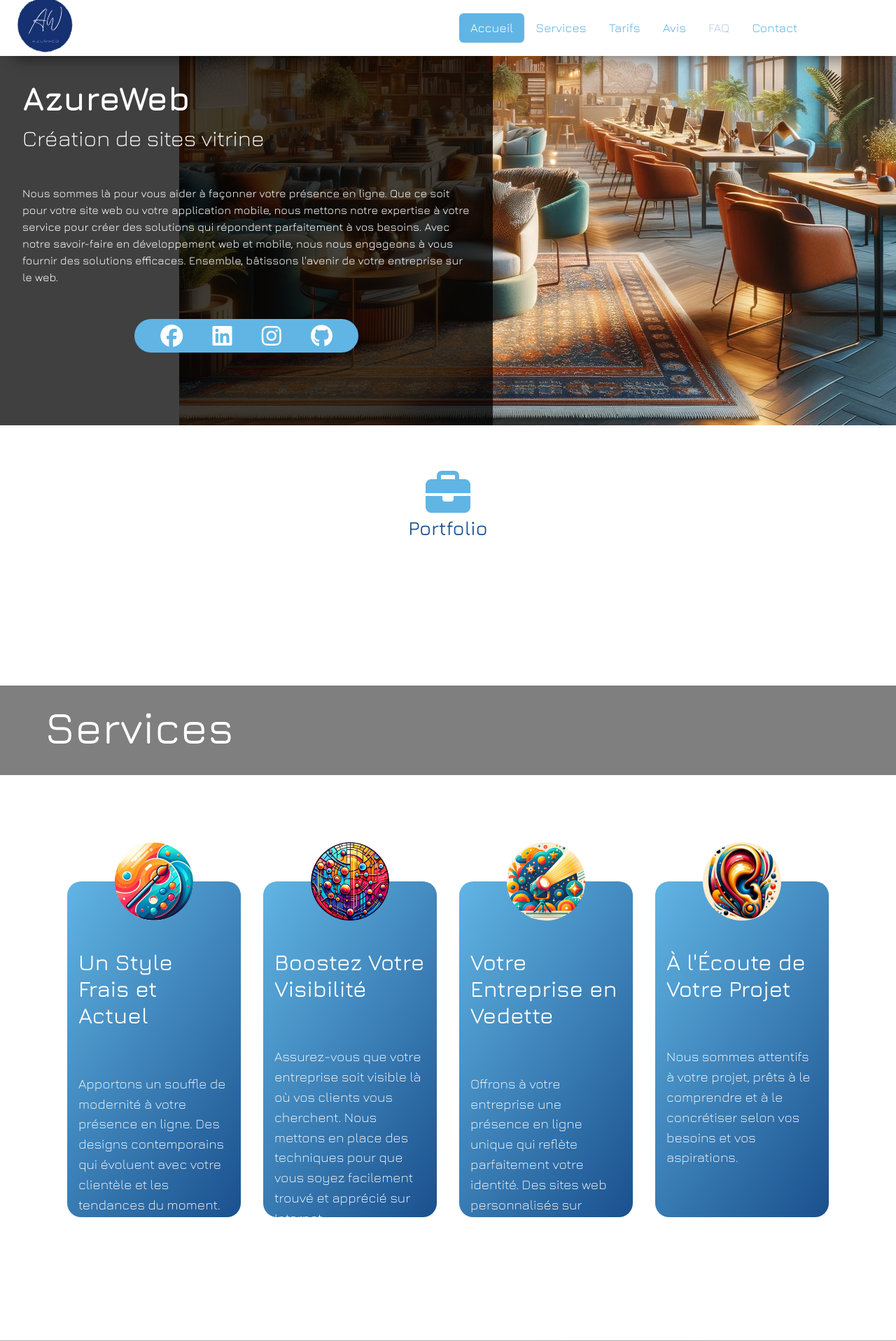
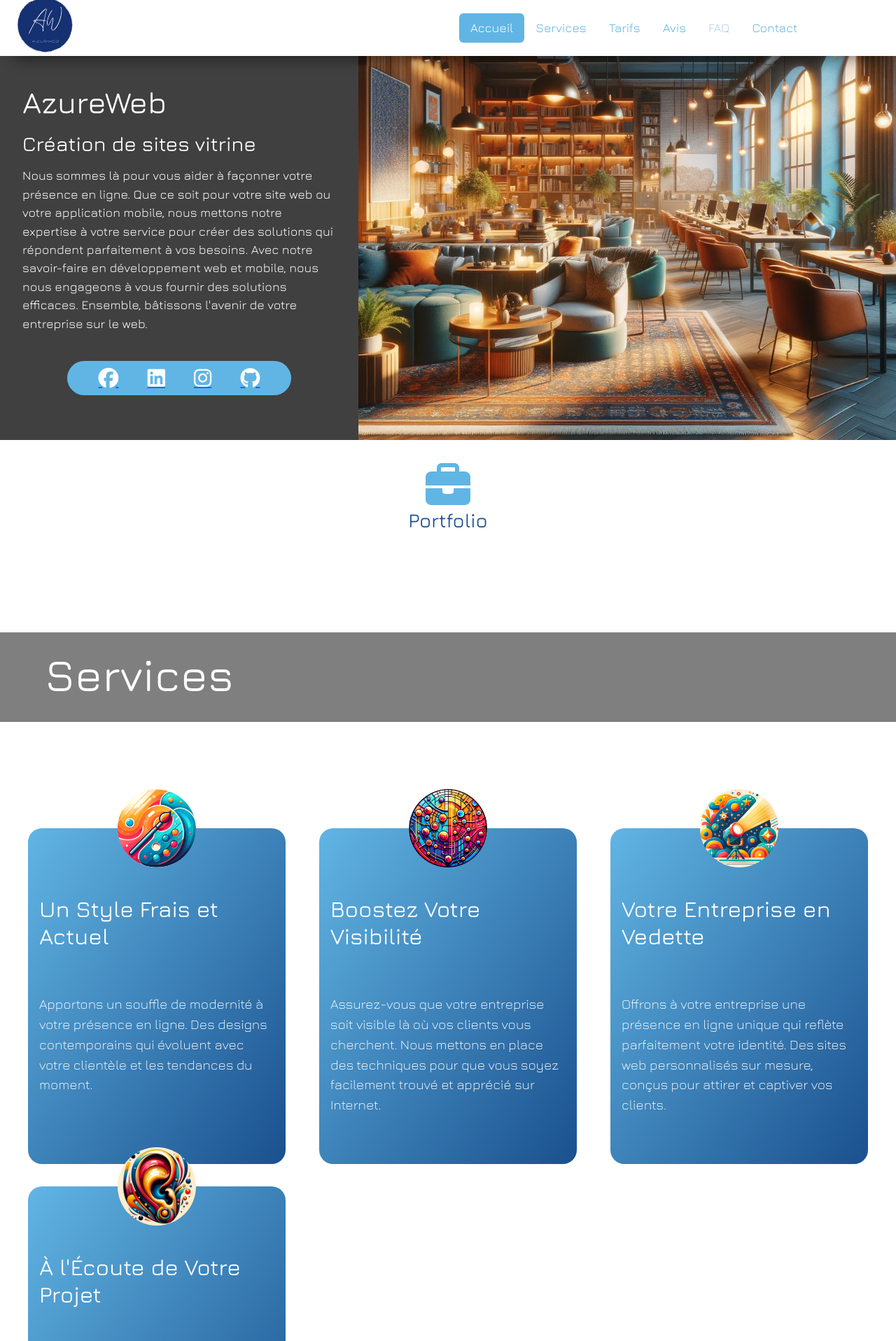
Before and after one commit to LeaMaub/AzureWeb, a PHP site: page / in a window 1280 px wide. Shown: the top 1917 px of the page at 70% size. Run offline with PHP 8.4, Linux system fonts and the light colour scheme; data that the repository does not hold is empty; grey boxes are pictures that could not be loaded.

Commit message:
Gestion des avis (logique + css)

```diff
--- a/public/css/style.css
+++ b/public/css/style.css
@@ -112,51 +112,68 @@ body {
     padding-top: 5rem;
 }
 
-.background__accueil {
-    background: url(../images/background_accueil2.webp);
-    height: 33rem;
-    background-position: bottom right;
-    background-repeat: no-repeat;
+.container__accueil {
+    display: flex;
+    min-height: 33rem;
 }
 
 .accueil__presentation {
-    background-color: rgba(0, 0, 0, 0.750);
-    width: 44rem;
-    height: 33rem;
-    padding:2rem;
+    flex: 0 0 40%;
+    background-color: rgba(0, 0, 0, 0.75);
+    padding: 2rem;
+    display: flex;
+    flex-direction: column;
+    justify-content: center;
+    box-sizing: border-box;
+}
+
+.accueil__background {
+    flex: 0 0 60%;
+    background: url(../images/background_accueil2.webp) no-repeat bottom right;
+    background-size: cover;
+}
+
+.accueil__title, .accueil__subtitle, .accueil__description {
+    color: white;
+    margin: 0.5rem 0;
 }
 
 .accueil__title {
-    color: white;
-    font-weight: bold;
-    font-size: 3rem;
+    font-size: calc(1.5rem + 1.5vw);
 }
 
 .accueil__subtitle {
-    color:white;
-    font-weight: lighter;
+    font-size: calc(1rem + 1vw);
 }
 
 .accueil__description {
-    margin-top: 3rem;
-    color: white;
+    font-size: calc(0.7rem + 0.5vw);
+    overflow-y: auto;
 }
 
 .socialNetwork__buttons {
     display: flex;
-    width: 20rem;
-    height: 3rem;
-    margin: auto;
-    margin-top: 3rem;
-    padding: 1rem;
+    width: 80%;
+    max-width: 20rem;
+    height: auto;
+    margin: 2rem auto;
+    padding: 1.5rem;
     background-color: #61B5E4;
     border-radius: 50rem;
     align-items: center;
     justify-content: space-around;
+    flex-wrap: wrap;
+}
+
+.socialNetwork__buttons > a {
+    display: flex;
+    align-items: center;
+    justify-content: center;
 }
 
 .socialNetwork__buttons > a > i {
-    color:white;
+    color: white;
+    font-size: calc(1rem + 1vw);
 }
 
 .sr-only {
@@ -173,10 +190,10 @@ body {
 .portfolio__container {
     display: flex;
     flex-direction: column;
-    margin: 4rem;
-    padding-top: 2rem;
+    margin: 0 auto;
+    padding-top: 4rem;
+    width:100%;
     align-items: center;
-    justify-content: center;
 }
 
 .portfolio__container > .portfolio__icon {
@@ -187,13 +204,15 @@ body {
 
 .portfolio__title {
     color: #1A508E;
+    margin:0;
 }
 
 .portfolio__projects {
     display: grid;
-    grid-template-columns: repeat(4, 1fr);
+    width: calc(100% - 4rem);
+    grid-template-columns: repeat(4, 20rem);
     gap: 2em;
-    margin-top: 3.5rem;
+    margin: 2rem;
 }
 
 .project {
@@ -268,20 +287,24 @@ body {
 
 .services__grid {
     display: grid;
-    grid-template-columns: repeat(4, 1fr);
+    grid-template-columns: repeat(auto-fit, minmax(23rem, 1fr));
     gap: 2rem;
     padding: 5.5rem 2rem 2rem;
-    margin: 4rem;
+    margin: 4rem auto;
+    justify-content: center;
 }
 
 .service-card {
     background: linear-gradient(0.35turn, #61B5E4, #1A508E);
     border-radius: 20px;
+    box-sizing: border-box;
     padding: 1rem;
     padding-top: 6em;
     transition: transform 0.3s ease;
     position: relative;
     height: 30rem;
+    width: 23rem;
+    margin: 0 auto;
 }
 
 .service-card:hover {
@@ -298,14 +321,17 @@ body {
     border-radius: 50%;
 }
 
+.service__subtitle, .service__description {
+    text-align: left;
+    color: white;
+}
+
 .service__subtitle {
-    color: white;
     font-size: 2rem;
     margin-bottom: 4rem;
 }
 
 .service__description {
-    color: white;
     font-size: 1.2rem;
     font-weight: lighter;
 }
@@ -407,16 +433,18 @@ li > .uppercase {
     display: flex;
     justify-content: space-around;
     margin: 4rem;
+    flex-wrap: wrap;
 }
 
 .testimonial {
     display: grid;
-    grid-template-rows: auto 1fr auto;
+    grid-template-rows: auto auto auto auto;
     background: #f8f8f8;
     text-align: center;
     margin: 1em;
     padding: 2em;
     height: 37rem;
+    width: 30rem;
     box-shadow: 0 2px 4px rgba(0, 0, 0, 0.1);
 }
 
@@ -637,3 +665,29 @@ footer {
     padding: 1rem 0;
     margin: 0;
 }
+
+/* MEDIA QUERIES */
+
+/* BARRE DE NAVIGUATION */
+
+
+
+/* PROJETS */
+
+@media (max-width: 1200px) {
+    .portfolio__projects {
+        grid-template-columns: repeat(auto-fit, minmax(20rem, 1fr));
+    }
+}
+
+@media (max-width: 800px) {
+    .portfolio__projects {
+        grid-template-columns: repeat(2, 1fr);
+    }
+}
+
+@media (max-width: 500px) {
+    .portfolio__projects {
+        grid-template-columns: 1fr;
+    }
+}
--- a/public/index.php
+++ b/public/index.php
@@ -42,7 +42,7 @@
     $header->render();
 ?>
     <section class="accueil" id="accueil">
-        <div class="background__accueil">
+        <div class="container__accueil">
             <div class="accueil__presentation">
                 <h1 class="accueil__title">AzureWeb</h1>
                 <h2 class="accueil__subtitle">Création de sites vitrine</h2>
@@ -51,6 +51,7 @@
                     nous nous engageons à vous fournir des solutions efficaces. Ensemble, bâtissons l'avenir de votre entreprise sur le web.</p>
                 <?php $socialNetworkButtons->render();?>
             </div>
+            <div class="accueil__background"></div>
         </div>
         <div class="portfolio__container">
             <span class="portfolio__icon fa-solid fa-briefcase fa-2xl"></span>
@@ -151,7 +152,7 @@
                 <div class="stars"><?= str_repeat("★", $review['note']) . str_repeat('<span class="empty-star">★</span>', 5 - $review['note']) ?></div>
                 <blockquote> <?= htmlspecialchars($review['reviewText']) ?></blockquote>
                 <div class="customer">
-                    <img src="<?= htmlspecialchars($review['profilPicture']) ?>" alt="Photo de profil client" class="profil-picture">
+                    <img src="/public/images/<?= htmlspecialchars($review['profilPicture']) ?>" alt="Photo de profil client" class="profil-picture">
                     <cite class="customer-name"><?= htmlspecialchars($review['customerName']) ?></cite>
                 </div>
             </div>
--- a/templates/footer.php
+++ b/templates/footer.php
@@ -16,7 +16,7 @@
         </div>
         <p class="company">AzurWeb© 2023</p>
     </footer>
-    <script src="script.js"></script>
     <script src="https://cdn.jsdelivr.net/npm/bootstrap@5.3.2/dist/js/bootstrap.bundle.min.js" integrity="sha384-C6RzsynM9kWDrMNeT87bh95OGNyZPhcTNXj1NW7RuBCsyN/o0jlpcV8Qyq46cDfL" crossorigin="anonymous"></script>
+    <script src="/public/script.js"></script>
 </body>
 </html>
--- a/templates/header.php
+++ b/templates/header.php
@@ -8,10 +8,10 @@
     <link href="https://cdn.jsdelivr.net/npm/bootstrap@5.3.2/dist/css/bootstrap.min.css" rel="stylesheet" integrity="sha384-T3c6CoIi6uLrA9TneNEoa7RxnatzjcDSCmG1MXxSR1GAsXEV/Dwwykc2MPK8M2HN" crossorigin="anonymous">
     <link rel="stylesheet" href="https://cdnjs.cloudflare.com/ajax/libs/font-awesome/6.5.1/css/all.min.css" integrity="sha512-DTOQO9RWCH3ppGqcWaEA1BIZOC6xxalwEsw9c2QQeAIftl+Vegovlnee1c9QX4TctnWMn13TZye+giMm8e2LwA==" crossorigin="anonymous" referrerpolicy="no-referrer" />
     <link rel="stylesheet" href="../public/css/style.css">
-    <title>AzurWeb</title>
+    <title>AzureWeb</title>
 </head>
 <body>
-    <section class="header__container d-flex align-items-center">
+    <nav class="header__container d-flex align-items-center">
         <div class="logo__container">
             <a href="index.html" class="d-inline-flex link-body-emphasis text-decoration-none">
                 <img class="logo" src="images/Logo_carre.png" alt="Logo AzurWeb">
@@ -27,4 +27,4 @@
                 <li class="nav-item"><a href="#contact" class="nav-link">Contact</a></li>
             </ul>
         </header>
-    </section>
+    </nav>
```
Also changed, not shown: admin/css/style.css (+78 -0 lines), admin/reviews.php (+26 -10 lines).
